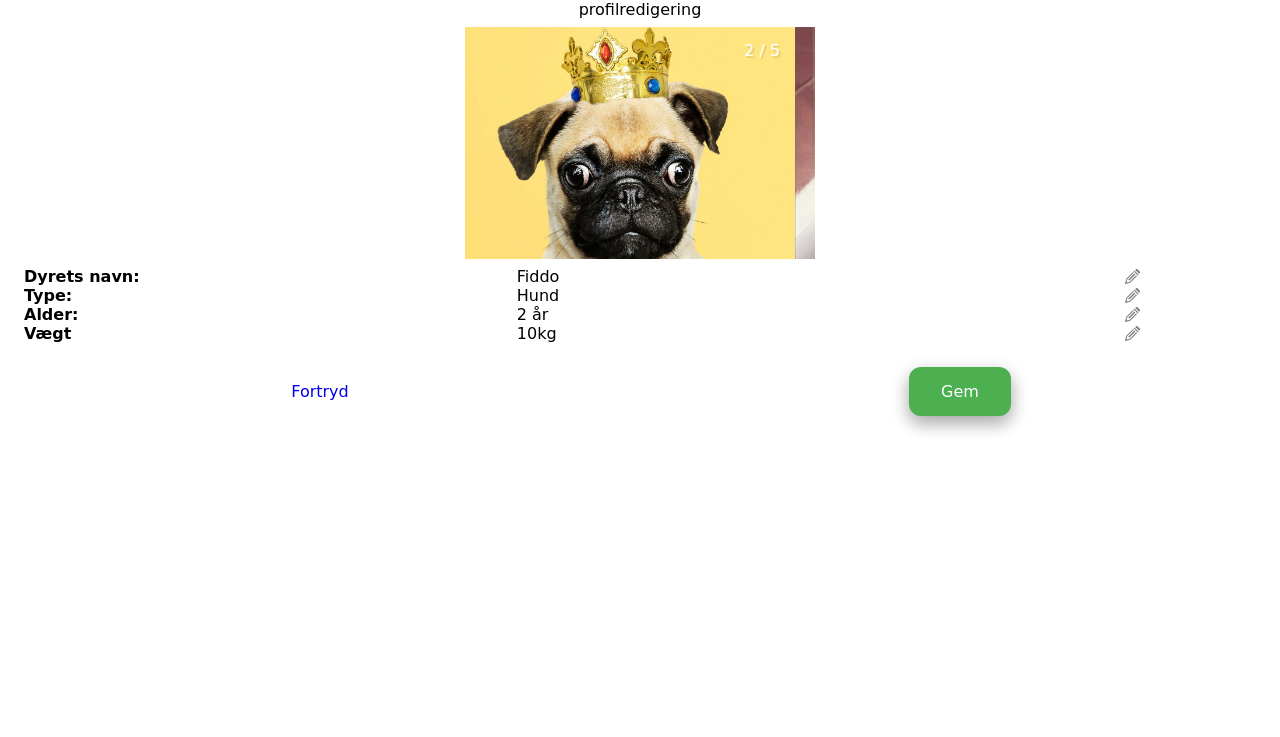
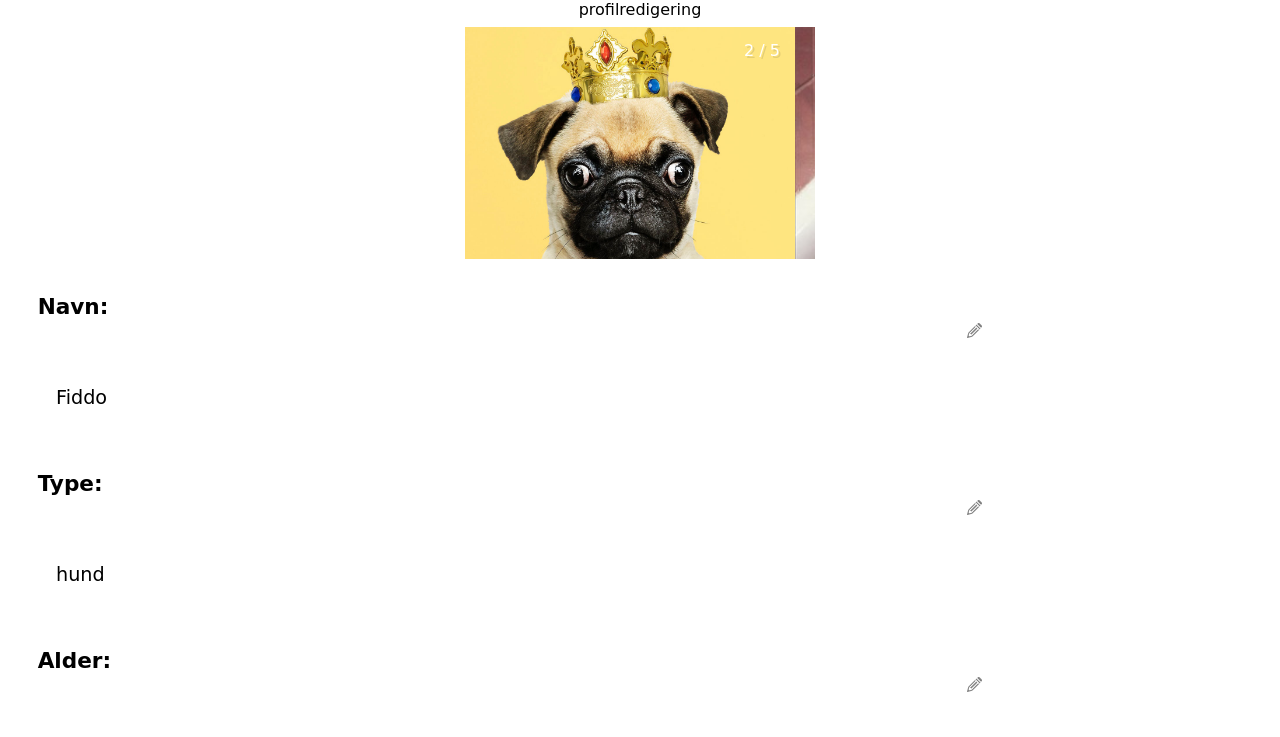
Before and after one commit to Tobias-Borlos/pasdyr.dk, a plain HTML site: page dyreprofil-redigering.html in a window 1280 px wide. Shown: the top 737 px of the page. Drawn offline with nearby package versions, Linux system fonts and the light colour scheme; a web font is replaced by a local one.

Commit message:
dyreprofil opdatering

```diff
--- a/dyreprofil-redigering.html
+++ b/dyreprofil-redigering.html
@@ -82,33 +82,25 @@
     <script src="js/script.js"></script>
 
     <section class="dyreprofil-wrapper">
-            <p class="dyreprofil-fed">
-                Dyrets navn:
-            </p>
-            <p>
-                Fiddo
-            </p>
+          <section class="dyreprofil-fed">
+            <h3>Navn:</h3>
+            <p>Fiddo</p>
+          </section>
         <img class="edit-symbol" src="gallery/edit_symbol.png" alt="edit icon">
-            <p class="dyreprofil-fed">
-                Type:
-            </p>
-            <p>
-                Hund
-            </p>
+        <section class="dyreprofil-fed">
+            <h3>Type:</h3>
+            <p>hund</p>
+          </section>
         <img class="edit-symbol" src="gallery/edit_symbol.png" alt="edit icon">
-            <p class="dyreprofil-fed">
-                Alder:
-            </p>
-            <p>
-                2 år
-            </p>
+        <section class="dyreprofil-fed">
+            <h3>Alder:</h3>
+            <p>4 år</p>
+          </section>
         <img class="edit-symbol" src="gallery/edit_symbol.png" alt="edit icon">
-            <p class="dyreprofil-fed">
-                Vægt
-            </p>
-            <p>
-                10kg
-            </p>
+        <section class="dyreprofil-fed">
+            <h3>Vægt:</h3>
+            <p>8kg</p>
+          </section>
         <img class="edit-symbol" src="gallery/edit_symbol.png" alt="edit icon">
     </section>
     <section class="fortryd-gem">
--- a/style2.css
+++ b/style2.css
@@ -86,9 +86,21 @@ max-width: 15px;
 
   .dyreprofil-wrapper {
     display: grid;
-  grid-template-columns: 40% 40% 20%;
+    grid-template-columns: 50%  50%;
     grid-template-rows: 1fr 1fr 1fr 1fr;
-  margin: 1vh 3vh;
+    margin: -1vh 0vh 7vh 7vh;
+    grid-gap: 3% 0%;
+  }
+
+  .dyreprofil-fed h3 {
+    font-weight: bold;
+    font-size: 135%;
+    margin: 7% 0% 11% -3%;
+  }
+
+  .dyreprofil-fed p {
+    padding-left: 0%;
+    font-size: 1.2em;
   }
 
   .dyreprofil-wrapper img {
@@ -113,6 +125,27 @@ img.gallery {
 a {
   justify-self: center;
   align-self: center;
+  text-decoration: none;
+  font-family: 'Permanent Marker', cursive;
+  color: darkgreen;
+}
+
+a:visited {
+  text-decoration: none;
+  font-family: 'Permanent Marker', cursive;
+  color: darkgreen;
+}
+
+a:hover {
+  text-decoration: underline;
+  font-family: 'Permanent Marker', cursive;
+  color: darkgreen;
+}
+
+a:active {
+  text-decoration: underline;
+  font-family: 'Permanent Marker', cursive;
+  color: darkgreen;
 }
 
 .dyreprofil-button {
@@ -134,9 +167,6 @@ a {
   text-align: center;
 }
 
-p.dyreprofil-fed {
-  font-weight: bold;
-}
 
 .pet-profile {
   text-align: center;
@@ -145,7 +175,7 @@ p.dyreprofil-fed {
 
 .pet-profile img {
   max-height: 22vh;
-background-color: lightblue;
+background-color: #6d97e38c;
 border-radius: 13%;
 max-width: 19vh;
 }
```
Lines whose indentation alone changed are shown as unchanged.
